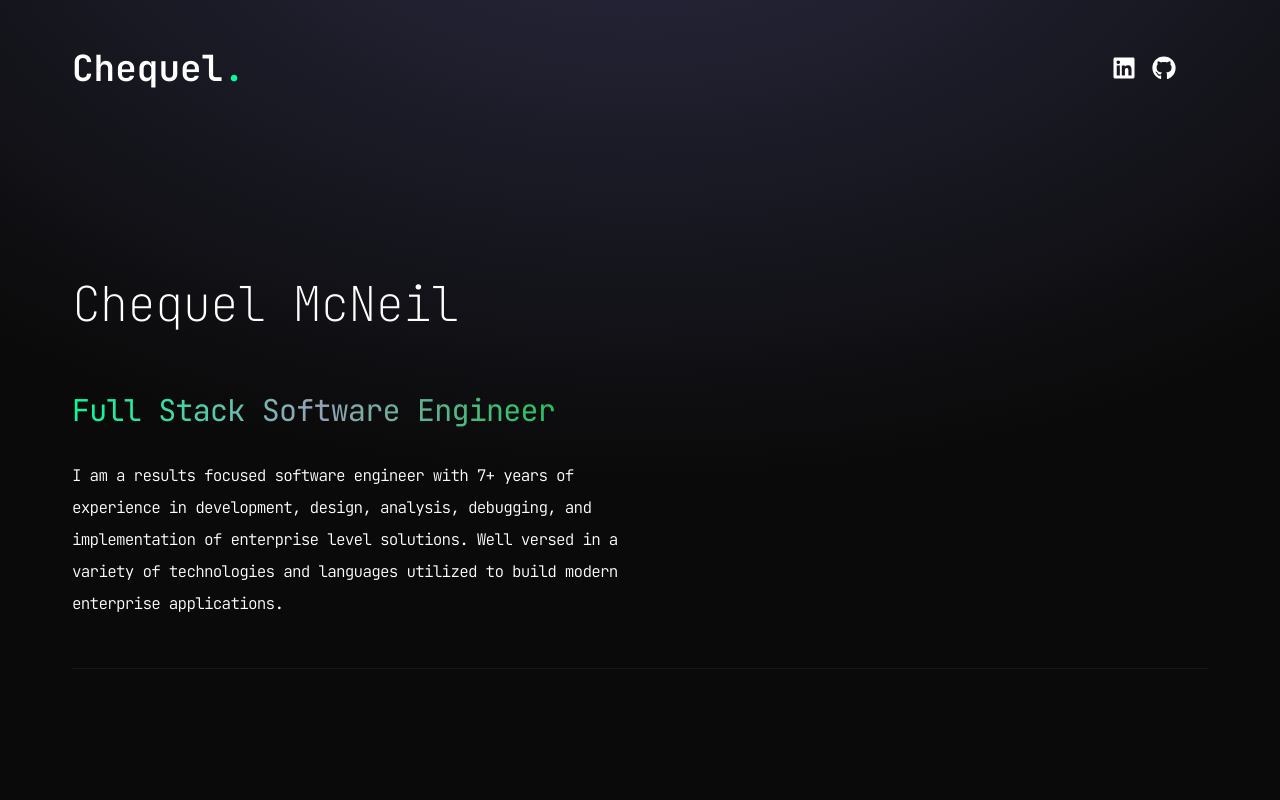
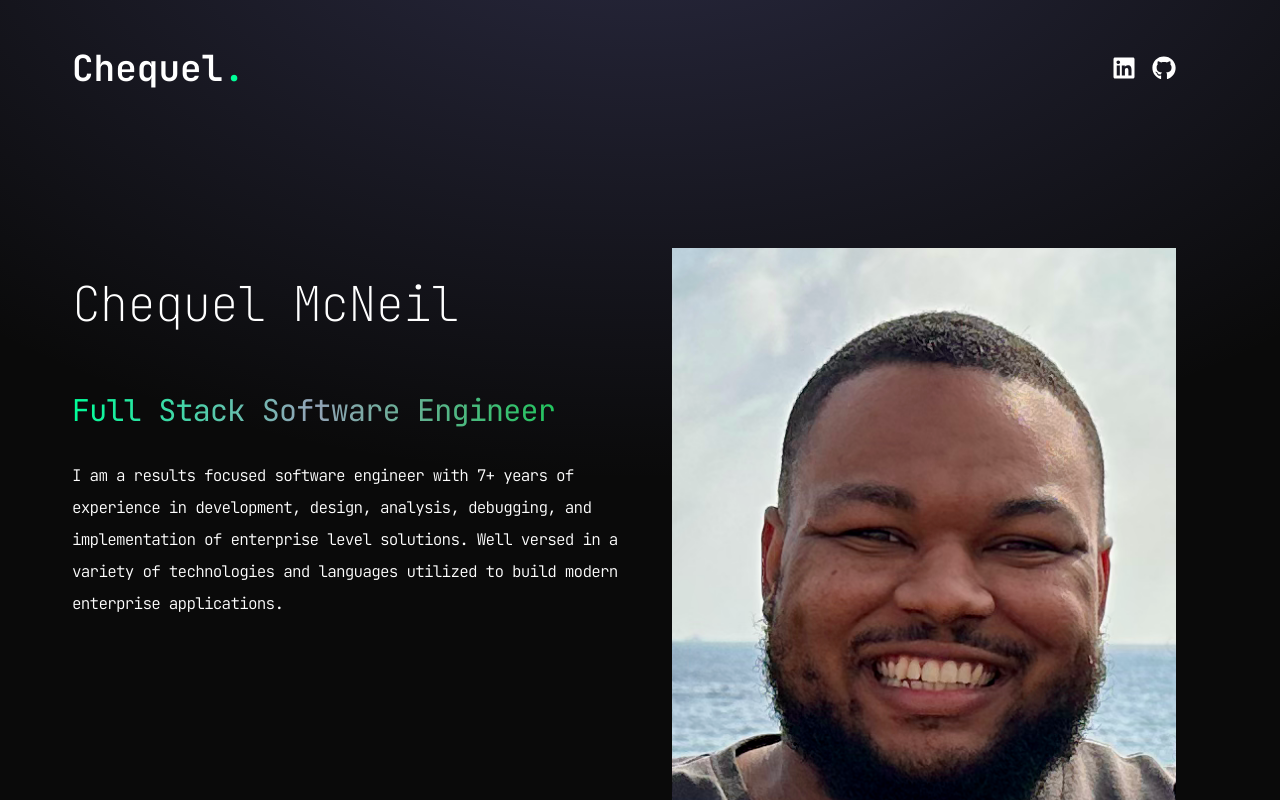
Before and after one commit to chaq-mc/portfolio, a React (Vite) app: page / in a window 1280 px wide. Shown: the top 800 px of the page. Built offline with nearby package versions, Linux system fonts and the light colour scheme.

Commit message:
Add image for avatar to Profile component

```diff
--- a/src/components/Profile.tsx
+++ b/src/components/Profile.tsx
@@ -1,3 +1,5 @@
+import profilePic from "../assets/profilePic.png";
+
 const Profile = () => {
   return (
     <div className='border-b border-neutral-900 pb-4 lg:mb-35'>
@@ -13,6 +15,11 @@ const Profile = () => {
             </p>
           </div>
         </div>
+        <div className="w-full lg:w-1/2 lg:p-8">
+          <div className="flex justify-center">
+            <img src={profilePic} alt="Chequel McNeil" />
+          </div>
+        </div>
       </div>
 
     </div>
```
Also changed, not shown: src/assets/profilePic.png (added).
